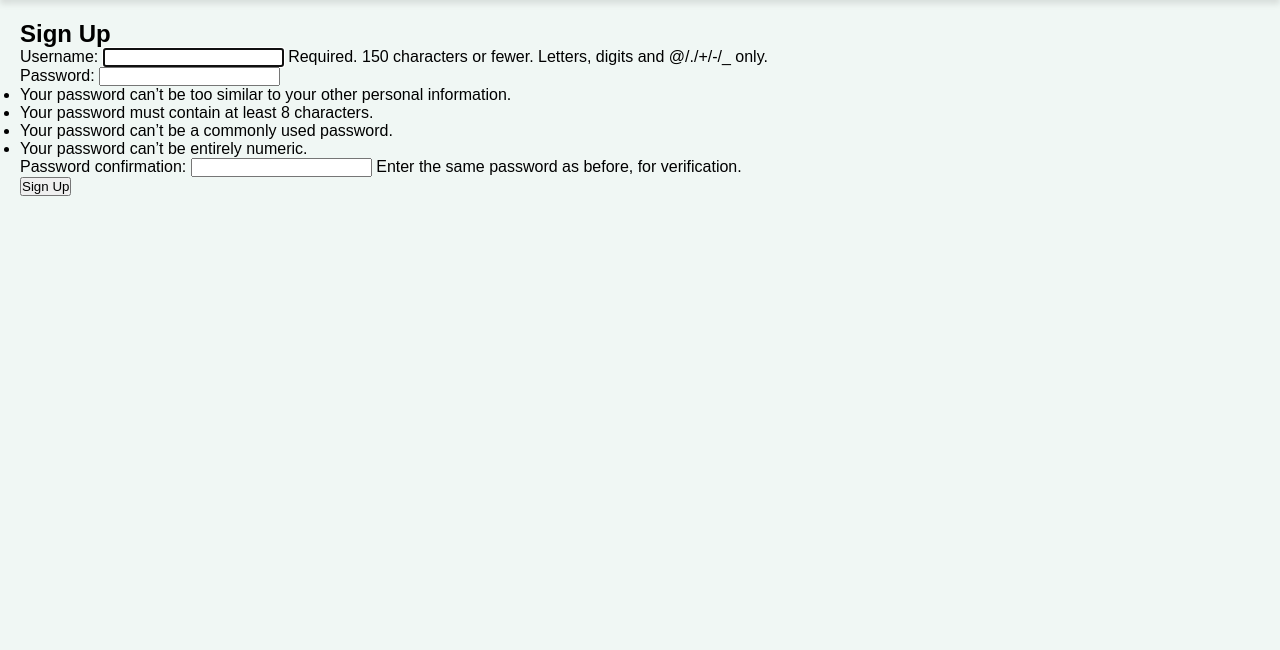
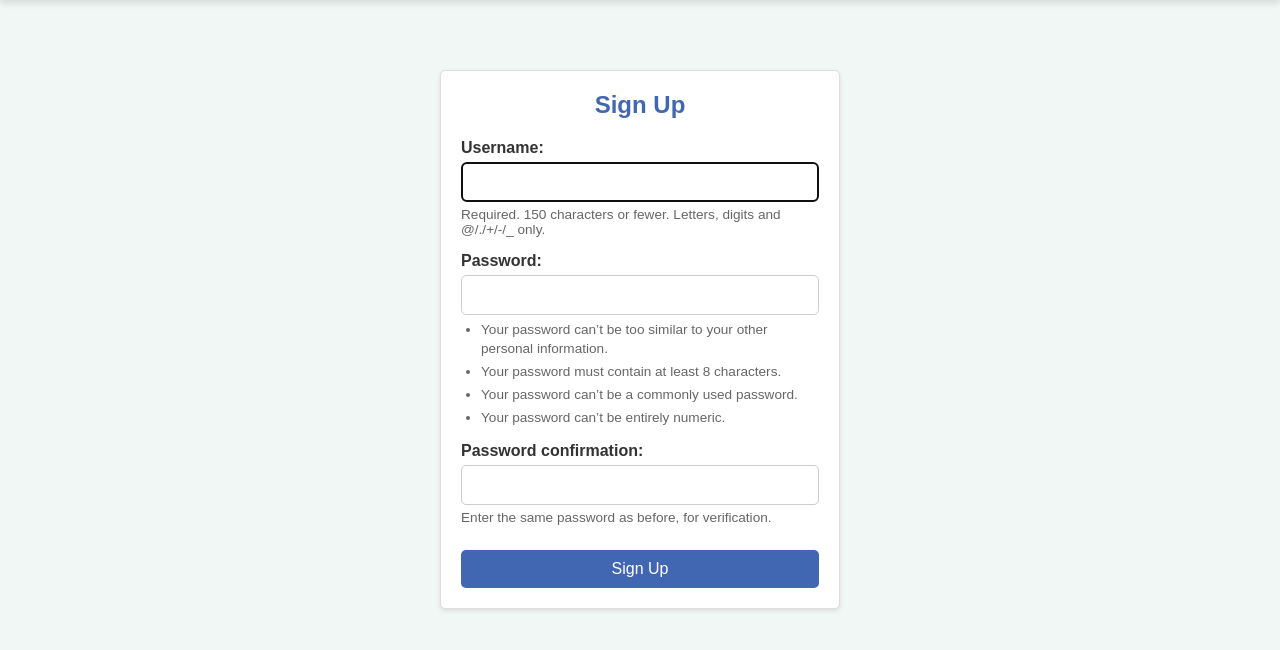
Before and after one commit to sudip6164/django-post-app, a Django app: page /users/signup/ in a window 1280 px wide. Shown: the part 74-724 px from the top of the page. Run offline with Django 5.2, Linux system fonts and the light colour scheme.

Commit message:
signup. css

```diff
--- /dev/null
+++ b/sbook/static/css/users/signup.css
@@ -0,0 +1,76 @@
+/* signup.css */
+
+/* Styling for the sign-up container */
+.signup-container {
+    max-width: 400px;
+    margin: 50px auto;
+    padding: 20px;
+    border: 1px solid #ddd;
+    border-radius: 5px;
+    box-shadow: 0 2px 4px rgba(0, 0, 0, 0.1);
+    background-color: #fff;
+}
+
+/* Header style */
+.signup-container h2 {
+    text-align: center;
+    color: var(--primary-color);
+    margin-bottom: 20px;
+}
+
+/* General form field styling */
+.form-field {
+    margin-bottom: 15px;
+}
+
+.form-field label {
+    display: block;
+    font-weight: bold;
+    margin-bottom: 5px;
+    color: #333;
+}
+
+.form-field input {
+    width: 100%;
+    padding: 10px;
+    border: 1px solid #ccc;
+    border-radius: 5px;
+    font-size: 1em;
+}
+
+/* Style all help text including Django's default help text */
+.help-text,
+form ul {  /* Target Django's default password help text list */
+    font-size: 0.85em;
+    color: #666;
+    margin-top: 5px;
+}
+
+/* Target the password field's help text specifically */
+form ul {
+    margin: 5px 0;
+    padding-left: 20px;
+}
+
+form ul li {
+    margin-bottom: 4px;
+    line-height: 1.4;
+}
+
+/* Button styling */
+button {
+    background-color: var(--primary-color);
+    color: #fff;
+    padding: 10px;
+    border: none;
+    border-radius: 5px;
+    cursor: pointer;
+    font-size: 1em;
+    transition: background-color 0.3s;
+    margin-top: 10px;
+    width: 100%;
+}
+
+button:hover {
+    background-color: var(--secondary-color);
+}
--- a/sbook/users/templates/users/signup.html
+++ b/sbook/users/templates/users/signup.html
@@ -1,14 +1,41 @@
 {% extends "base.html" %}
+{% load static %}
 
 {% block title %}
   Sign Up
 {% endblock %}
 
+{% block additional_css %}
+  <link rel="stylesheet" href="{% static 'css/users/signup.css' %}">
+{% endblock %}
+
 {% block content %}
+  <div class="signup-container">
     <h2>Sign Up</h2>
     <form method="post" action="/users/signup/">
       {% csrf_token %}
-    {{ form.as_p }}
+      <div class="form-field">
+        {{ form.username.label_tag }}
+        {{ form.username }}
+        {% if form.username.help_text %}
+          <p class="help-text">{{ form.username.help_text }}</p>
+        {% endif %}
+      </div>
+      <div class="form-field">
+        {{ form.password1.label_tag }}
+        {{ form.password1 }}
+        {% if form.password1.help_text %}
+          <p class="help-text">{{ form.password1.help_text }}</p>
+        {% endif %}
+      </div>
+      <div class="form-field">
+        {{ form.password2.label_tag }}
+        {{ form.password2 }}
+        {% if form.password2.help_text %}
+          <p class="help-text">{{ form.password2.help_text }}</p>
+        {% endif %}
+      </div>
       <button type="submit">Sign Up</button>
     </form>
+  </div>
 {% endblock %}
```
Also changed, not shown: sbook/users/forms.py (+18 -0 lines). Lines whose indentation alone changed are shown as unchanged.
